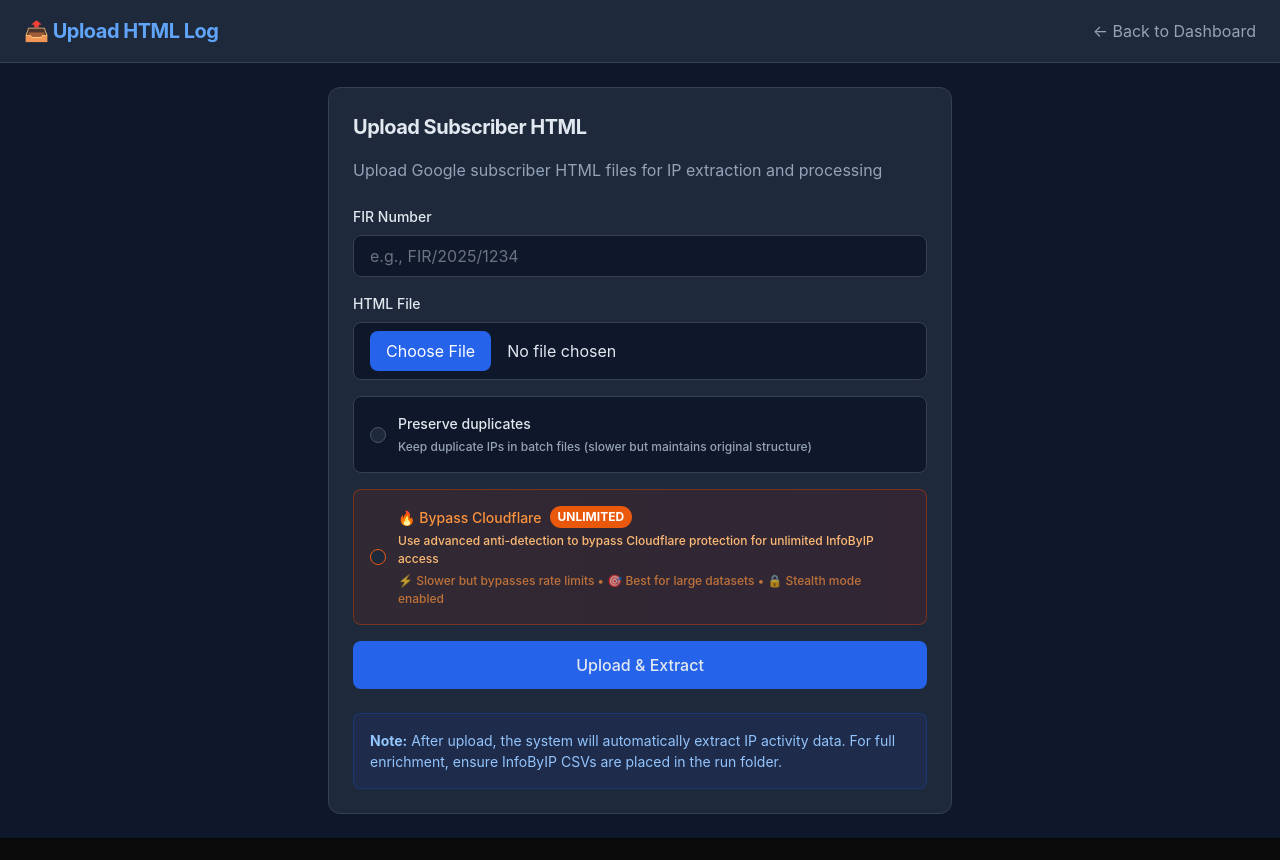
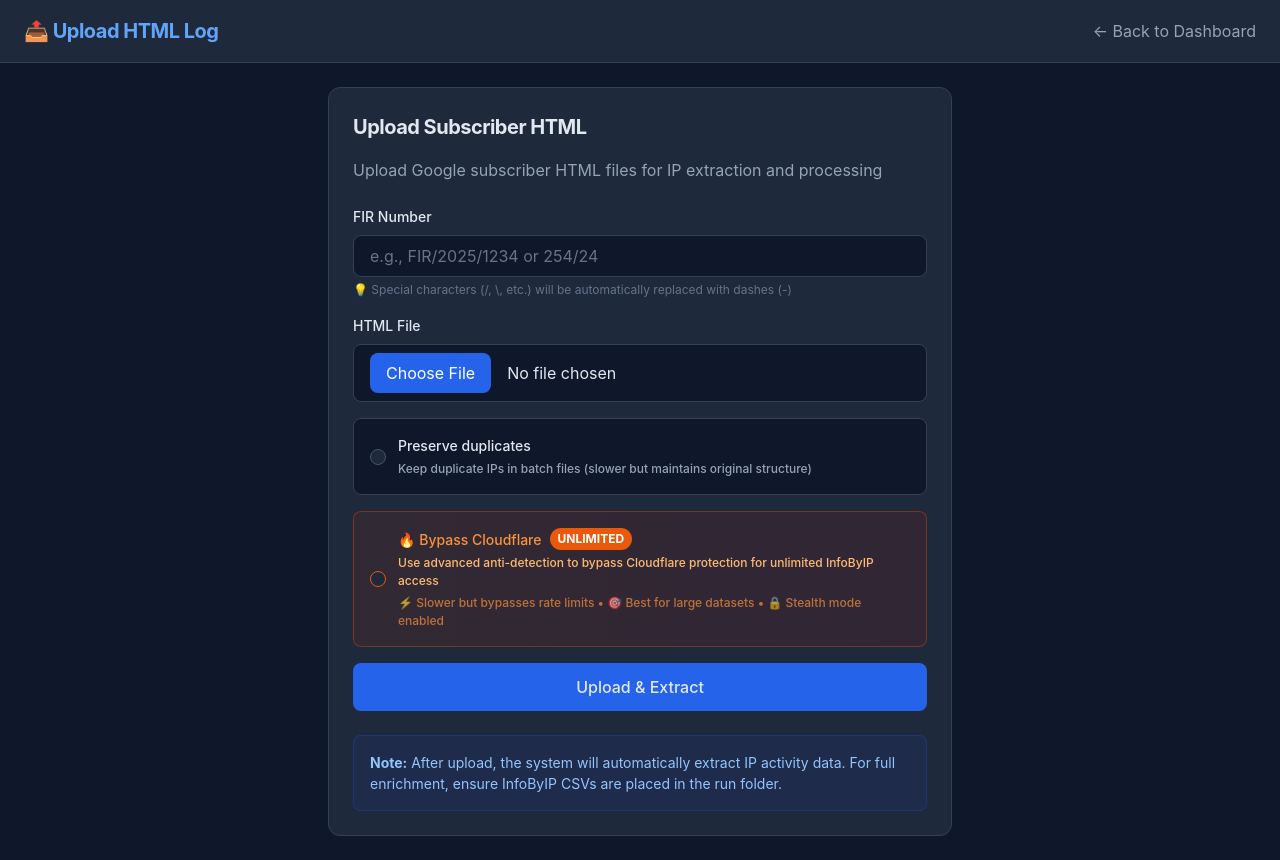
Before and after one commit to d3c0d3r12/ipdr, a Nuxt app in the folder frontend/: page /upload in a window 1280 px wide. Before the commit the page ends 838 px from the top, so only its background shows below. Built offline with nearby package versions, Linux system fonts and the light colour scheme.

Commit message:
fix: Add helper text and logging for FIR numbers with special characters

```diff
--- a/frontend/pages/upload.vue
+++ b/frontend/pages/upload.vue
@@ -27,6 +27,12 @@ async function uploadFile() {
     message.value = 'FIR number and file are required'
     alert('Please enter FIR number and select a file')
     return
+  }
+
+  // Show sanitized FIR number (same logic as backend)
+  const sanitizedFir = firNo.value.replace(/[^a-zA-Z0-9\-_]/g, '-').substring(0, 64) || 'FIR'
+  if (sanitizedFir !== firNo.value) {
+    console.log(`📝 FIR number will be sanitized: "${firNo.value}" → "${sanitizedFir}"`)
   }
 
   uploading.value = true
@@ -174,8 +180,11 @@ function startPolling() {
             <input
               v-model="firNo"
               class="w-full px-4 py-2 bg-slate-900 border border-slate-700 rounded focus:border-blue-500 focus:outline-none"
-              placeholder="e.g., FIR/2025/1234"
+              placeholder="e.g., FIR/2025/1234 or 254/24"
             />
+            <p class="text-xs text-slate-500 mt-1">
+              💡 Special characters (/, \, etc.) will be automatically replaced with dashes (-)
+            </p>
           </div>
 
           <div>
```
Also changed, not shown: 1 other file (tests, documents, lock files or other folders).
